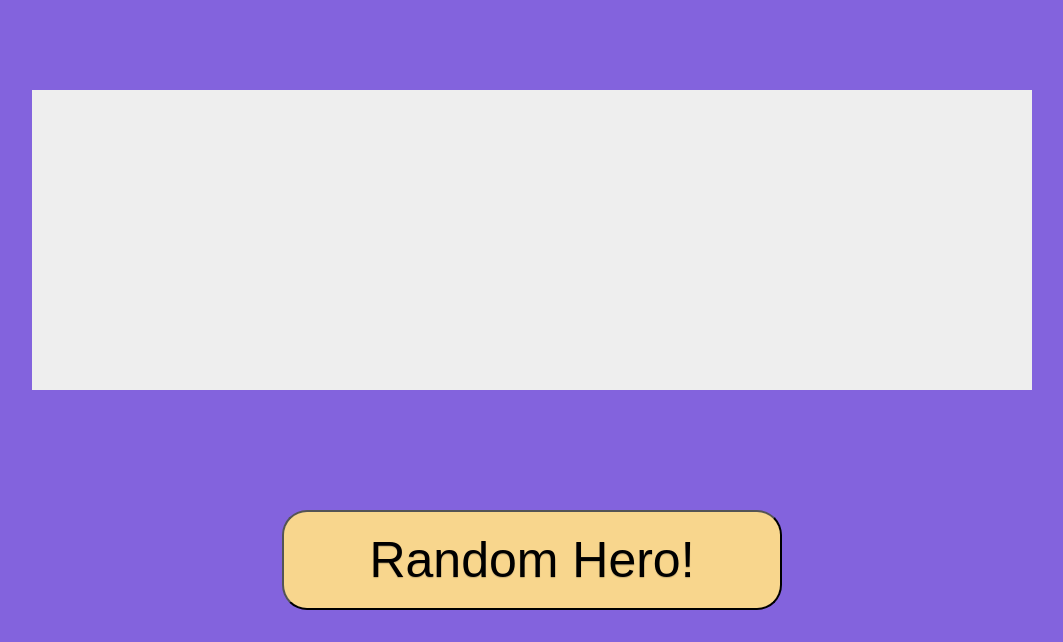
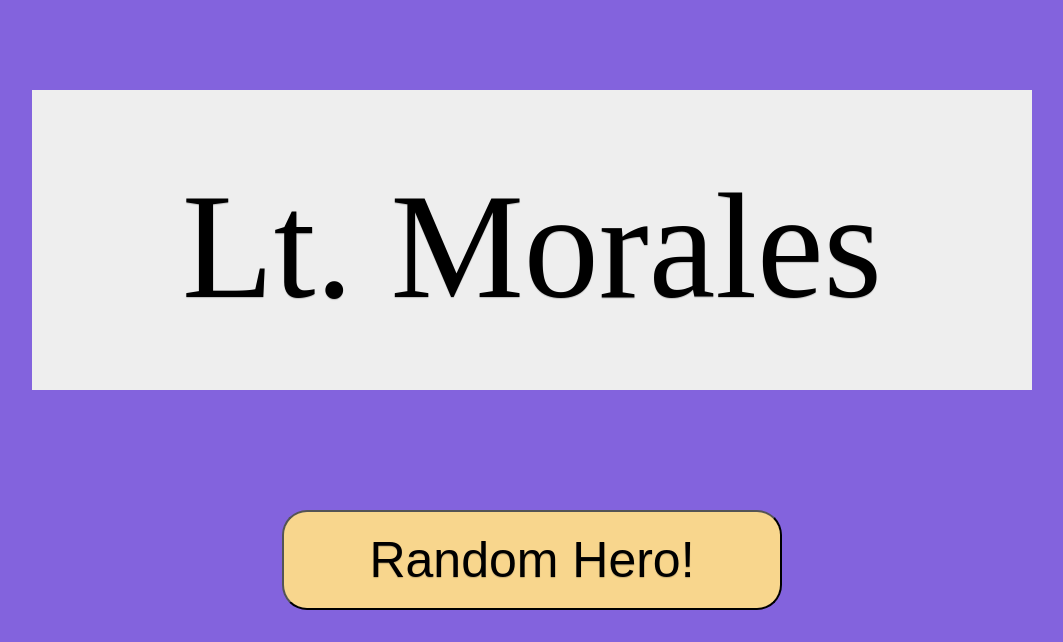
Before and after one commit to vurhd1/RandomHotsHero, a Flask app: page /random in a window 1280 px wide. Shown: the top 642 px of the page, without its empty margins (108-1171 px from the left). Run offline with Flask 2, Linux system fonts and the light colour scheme.

Commit message:
Display random hero on main page

```diff
--- a/static/home.css
+++ b/static/home.css
@@ -18,6 +18,8 @@
 }
 
 .hero_box{
+    text-align: center;
+    font-size: 100px;
     background-color:rgb(238, 238, 238);
     font-size: 30px;
     text-shadow: 0 1px 1px rgba(0, 0, 0, 0.2);
@@ -27,4 +29,13 @@
     top: 30%;
     left: 50%;
     transform: translate(-50%, -50%);
+    vertical-align: middle;
 }
+
+.hero_text{
+    text-align: center;
+    font-size: 150px;
+    vertical-align: middle;
+    margin: 0px;
+    padding: 70px 0;
+}
--- a/templates/home.html
+++ b/templates/home.html
@@ -13,7 +13,7 @@
         Random Hero!
     </button>
     <div class="hero_box">
-
+        <p class="hero_text">{{hero}}</p>
     </div>
 </body>
 
```
